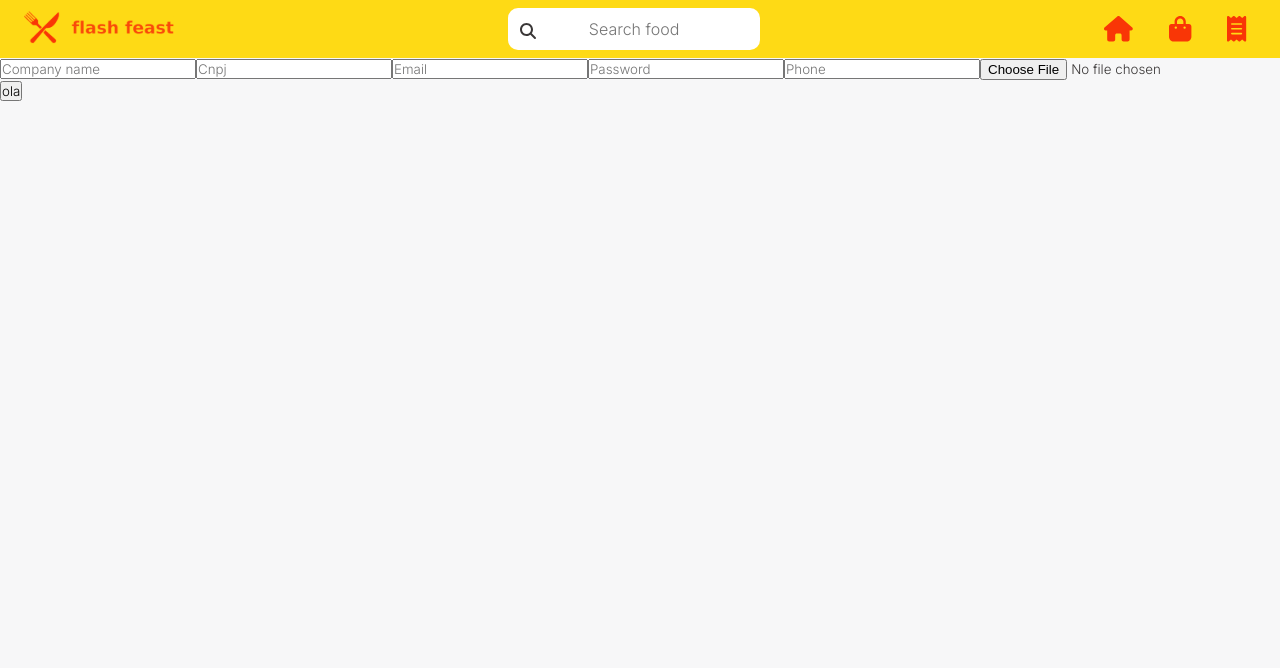
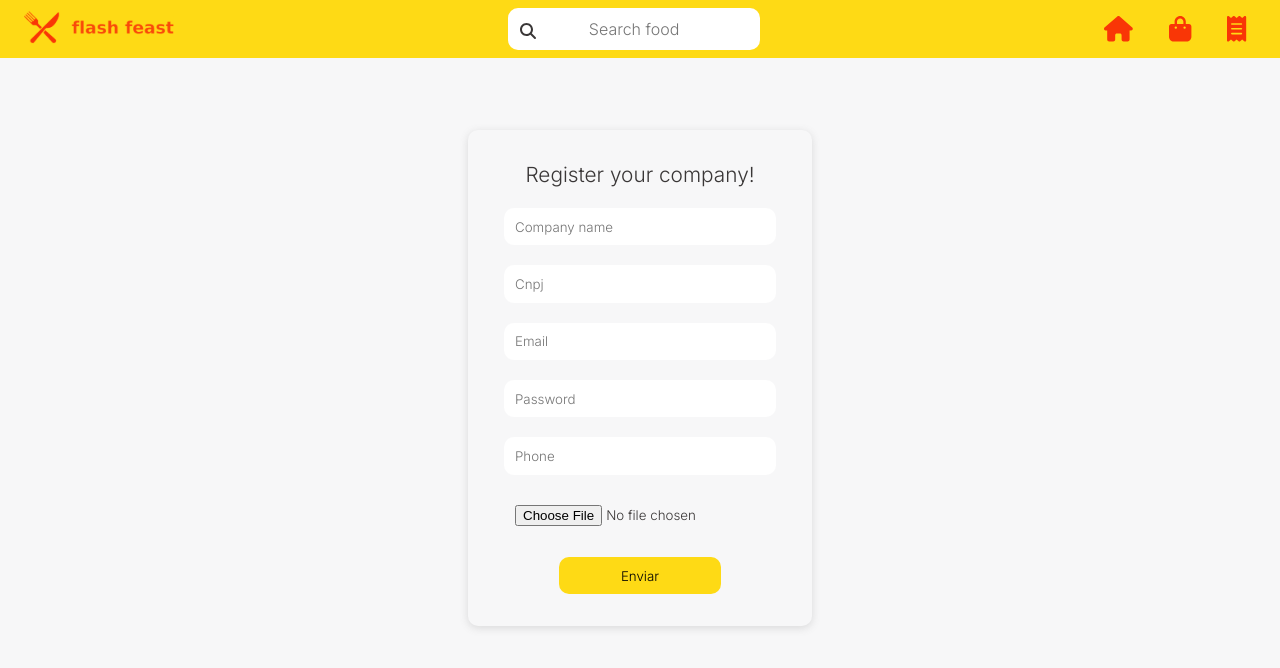
Before and after one commit to Flavio-Lisboa/flash-feast-web, an Angular app: page /company-registration in a window 1280 px wide. Shown: the top 668 px of the page. Built offline with nearby package versions, Linux system fonts and the light colour scheme.

Commit message:
Refactoring home and registration css

```diff
--- a/src/app/app.module.ts
+++ b/src/app/app.module.ts
@@ -9,13 +9,15 @@ import { HomeComponent } from './components/pages/home/home.component';
 import { HttpClientModule } from '@angular/common/http';
 import { CompanyRegistrationFormComponent } from './components/pages/company-registration-form/company-registration-form.component';
 import { ReactiveFormsModule } from '@angular/forms';
+import { CompanyOutletComponent } from './components/company-outlet/company-outlet.component';
 
 @NgModule({
   declarations: [
     AppComponent,
     HeaderComponent,
     HomeComponent,
-    CompanyRegistrationFormComponent
+    CompanyRegistrationFormComponent,
+    CompanyOutletComponent
   ],
   imports: [
     BrowserModule,
--- /dev/null
+++ b/src/app/components/company-outlet/company-outlet.component.css
@@ -0,0 +1,125 @@
+.company-menu {
+    margin-top: 2em;
+}
+
+.company-menu__info {
+    display: flex;
+    align-items: center;
+    margin: 1em 0 1em 0;
+}
+
+.company-menu__info img{
+    width: 60px;
+    height: 60px;
+    border-radius: 50%;
+    margin-right: 1em;
+}
+
+.company-menu__info span{
+    font-size: 1.5rem;
+}
+
+.cards {
+    display: flex;
+    flex-wrap: wrap;
+    justify-content: left;
+    margin: 0 0 4em 0;
+}
+
+.card {
+    width: 10%;
+    min-width: 300px;
+    display: grid;
+    border-radius: 10px;
+    border: 1px solid #F5F3F3;
+    margin: 0 1.5em 1.5em 0;
+    position: relative;
+    box-shadow: rgba(99, 99, 99, 0.2) 0px 2px 8px 0px;
+}
+
+.card img {
+    width: 100%;
+    height: 200px;
+    margin-bottom: 1em;
+    border-radius: 10px 10px 0 0;
+}
+
+.card h2 {
+    margin-left: 0.5rem;
+}
+
+.card span {
+    margin: 1rem 0.5rem 0 0.5rem;
+}
+
+.card span:nth-child(3){
+    overflow: hidden;
+    height: 1.4em;
+    line-height: 1.4rem;
+}
+
+.card span:nth-child(5){
+    margin-bottom: 60px;
+}
+
+.card button {
+    background-color: #FEDA15;
+    padding: 0.8em;
+    width: 60%;
+    max-height: 37px;
+    margin: 1em 0 0.5em 0;
+    border: none;
+    border-radius: 1em;
+    font-size: 0.8rem;
+    font-weight: bold;
+    cursor: pointer;
+    transition: 0.4s;
+    position: absolute;
+    bottom: 0px;
+    margin-left: 20%;
+}
+
+.card button:hover {
+    background-color: #FEE34C;
+}
+
+@media (max-width: 1025px) {
+    .cards {
+        justify-content: center;
+    }
+
+    h1 {
+        font-size: 1.5rem;
+    }
+
+    .company-menu__info img{
+        width: 50px;
+        height: 50px;
+    }
+
+    .company-menu__info span{
+        font-size: 1.2rem;
+    }
+
+    .card {
+        min-width: 280px;
+    }
+
+    .card img {
+        height: 160px;
+    }
+
+    .card h2 {
+        font-size: 1.3rem;
+    }
+
+    .card span:nth-child(3){
+        height: 1.4em;
+        line-height: 1.1rem;
+    }
+
+    .card button {
+        padding: 0.7em;
+        max-height: 37px;
+    }
+}
--- /dev/null
+++ b/src/app/components/company-outlet/company-outlet.component.html
@@ -0,0 +1,16 @@
+<div class="company-menu">
+    <div class="company-menu__info">
+        <img src="{{companyOutletData.companyLogo}}" alt="">
+        <span>{{companyOutletData.companyName | titlecase}}</span>
+    </div>
+    <div class="cards">
+        <div class="card" *ngFor="let card of companyOutletData.menus">
+            <img src="{{card.image}}" alt="">
+            <h2>{{card.name}}</h2>
+            <span>{{card.description}}</span>
+            <span>Qtd: {{card.availableQuantity}}</span>
+            <span>R$ {{card.price}}</span>
+            <button>Buy</button>
+        </div>
+    </div>
+</div>
--- /dev/null
+++ b/src/app/components/company-outlet/company-outlet.component.ts
@@ -0,0 +1,17 @@
+import { Component, Input, OnInit } from '@angular/core';
+import { HomeContent } from '../../interfaces/HomeContent';
+
+@Component({
+  selector: 'app-company-outlet',
+  templateUrl: './company-outlet.component.html',
+  styleUrls: ['./company-outlet.component.css']
+})
+export class CompanyOutletComponent implements OnInit {
+  @Input() companyOutletData!: HomeContent;
+
+  constructor() { }
+
+  ngOnInit(): void {
+  }
+
+}
--- a/src/app/components/pages/company-registration-form/company-registration-form.component.css
+++ b/src/app/components/pages/company-registration-form/company-registration-form.component.css
@@ -0,0 +1,67 @@
+.container {
+    height: 80vh;
+    display: flex;
+    align-items: center;
+    justify-content: center;
+}
+
+.form {
+    width: 18%;
+    min-width: 280px;
+    display: grid;
+    justify-content: center;
+    box-shadow: rgba(99, 99, 99, 0.2) 0px 2px 8px 0px;
+    padding: 2em;
+    border-radius: 10px;
+}
+
+.form span {
+    margin: 0 auto;
+    font-size: 1.3rem;
+    margin-bottom: 1em;
+}
+
+.form input {
+    width: 400px;
+    padding: 1em;
+    border-radius: 10px;
+    border: none;
+    margin-bottom: 1.5em;
+}
+
+
+.form button {
+    width: 60%;
+    padding: 0.8em;
+    border-radius: 10px;
+    border: none;
+    margin: 0 auto;
+    background-color: #FEDA15;
+    transition: 0.4s;
+
+
+}
+
+.form button:hover {
+    background-color: #FEE34C;
+}
+
+@media (max-width: 2325px) {
+    .form input {
+        width: 350px;
+    }
+}
+
+@media (max-width: 2100px) {
+    .form input {
+        width: 300px;
+        padding: 0.9em;
+    }
+}
+
+@media (max-width: 1650px) {
+    .form input {
+        width: 250px;
+        padding: 0.8em;
+    }
+}
--- a/src/app/components/pages/company-registration-form/company-registration-form.component.html
+++ b/src/app/components/pages/company-registration-form/company-registration-form.component.html
@@ -1,9 +1,12 @@
-<form (ngSubmit)="submit()" [formGroup]="companyRegistrationForm">
+<div class="container">
+    <form class="form" (ngSubmit)="submit()" [formGroup]="companyRegistrationForm">
+        <span>Register your company!</span>
         <input type="text" placeholder="Company name" formControlName="name">
         <input type="text" placeholder="Cnpj" formControlName="cnpj">
         <input type="text" placeholder="Email" formControlName="email">
         <input type="text" placeholder="Password" formControlName="password">
         <input type="text" placeholder="Phone" formControlName="phone">
         <input type="file" accept="image/*" (change)="onFileSelected($event)">
-    <button type="submit">ola</button>
+        <button type="submit">Enviar</button>
     </form>
+</div>
--- a/src/app/components/pages/company-registration-form/company-registration-form.component.ts
+++ b/src/app/components/pages/company-registration-form/company-registration-form.component.ts
@@ -2,6 +2,8 @@ import { Component, OnInit } from '@angular/core';
 import { FormBuilder, FormGroup } from '@angular/forms';
 import { CompanyService } from 'src/app/services/company.service';
 import { Company } from 'src/app/interfaces/Company';
+import { finalize } from 'rxjs';
+import { Router } from '@angular/router';
 
 @Component({
   selector: 'app-company-registration-form',
@@ -13,17 +15,10 @@ export class CompanyRegistrationFormComponent implements OnInit {
   companyRegistrationForm!: FormGroup;
   companyData!: Company;
 
-  constructor(private companyService: CompanyService, private formBuilder: FormBuilder) { }
+  constructor(private companyService: CompanyService, private formBuilder: FormBuilder, private route: Router) { }
 
   ngOnInit(): void {
-    this.companyRegistrationForm = this.formBuilder.group({
-      cnpj: [null],
-      name: [null],
-      email: [null],
-      password: [null],
-      phone: [null],
-      logo: [null]
-    })
+    this.companyRegistrationForm = this.formBuilder.group({ cnpj: [null], name: [null], email: [null], password: [null], phone: [null], logo: [null] })
 
     this.companyRegistrationForm.valueChanges.subscribe(formData => {
       this.companyData = formData;
@@ -37,8 +32,10 @@ export class CompanyRegistrationFormComponent implements OnInit {
     formData.append('email', this.companyData.email);
     formData.append('password', this.companyData.password);
     formData.append('phone', this.companyData.phone);
-    formData.append('logo', this.companyData.cnpj);
-    this.companyService.createCompany(formData).subscribe();
+    formData.append('logo', this.companyData.logo);
+    this.companyService.createCompany(formData).pipe(
+      finalize(() => this.route.navigate(['home']))
+    ).subscribe();
   }
 
   onFileSelected(event: any) {
--- a/src/app/components/pages/home/home.component.css
+++ b/src/app/components/pages/home/home.component.css
@@ -4,128 +4,6 @@ h1 {
     margin-top: 0.7em;
 }
 
-.company-menu {
-    margin-top: 2em;
+.container {
+    padding: 2em;
 }
-
-.company-menu__info {
-    display: flex;
-    align-items: center;
-    margin: 1em 0 1em 2em;
-}
-
-.company-menu__info img{
-    width: 60px;
-    height: 60px;
-    border-radius: 50%;
-    margin-right: 1em;
-}
-
-.company-menu__info span{
-    font-size: 1.5rem;
-}
-
-.cards {
-    display: flex;
-    flex-wrap: wrap;
-    justify-content: left;
-    margin: 0 0 4em 2em;
-}
-
-.card {
-    width: 10%;
-    min-width: 300px;
-    display: grid;
-    border-radius: 10px;
-    border: 1px solid #F5F3F3;
-    margin: 0 1.5em 1.5em 0;
-    position: relative;
-    box-shadow: rgba(99, 99, 99, 0.2) 0px 2px 8px 0px;
-}
-
-.card img {
-    width: 100%;
-    height: 200px;
-    margin-bottom: 1em;
-    border-radius: 10px 10px 0 0;
-}
-
-.card h2 {
-    margin-left: 0.5rem;
-}
-
-.card span {
-    margin: 1rem 0.5rem 0 0.5rem;
-}
-
-.card span:nth-child(3){
-    overflow: hidden;
-    height: 1.4em;
-    line-height: 1.4rem;
-}
-
-.card span:nth-child(5){
-    margin-bottom: 60px;
-}
-
-.card button {
-    background-color: #FEDA15;
-    padding: 0.8em;
-    width: 60%;
-    max-height: 37px;
-    margin: 1em 0 0.5em 0;
-    border: none;
-    border-radius: 1em;
-    font-weight: bold;
-    cursor: pointer;
-    transition: 0.4s;
-    position: absolute;
-    bottom: 0px;
-    margin-left: 20%;
-}
-
-.card button:hover {
-    background-color: #FEE34C;
-}
-
-@media (max-width: 1025px) {
-    .cards {
-        justify-content: center;
-    }
-
-    h1 {
-        font-size: 1.5rem;
-    }
-
-    .company-menu__info img{
-        width: 50px;
-        height: 50px;
-    }
-
-    .company-menu__info span{
-        font-size: 1.2rem;
-    }
-
-    .card {
-        min-width: 280px;
-    }
-
-    .card img {
-        height: 160px;
-    }
-
-    .card h2 {
-        font-size: 1.3rem;
-    }
-
-    .card span:nth-child(3){
-        height: 1.4em;
-        line-height: 1.1rem;
-    }
-
-    .card button {
-        padding: 0.7em;
-        max-height: 37px;
-    }
-
-}
--- a/src/app/components/pages/home/home.component.html
+++ b/src/app/components/pages/home/home.component.html
@@ -1,19 +1,3 @@
 <div class="container">
-
-    <div class="company-menu" *ngFor="let company of homeContent">
-        <div class="company-menu__info">
-            <img src="{{company.companyLogo}}" alt="">
-            <span>{{company.companyName | titlecase}}</span>
-        </div>
-        <div class="cards">
-            <div class="card" *ngFor="let card of company.menus">
-                <img src="{{card.image}}" alt="">
-                <h2>{{card.name}}</h2>
-                <span>{{card.description}}</span>
-                <span>Qtd: {{card.availableQuantity}}</span>
-                <span>R$ {{card.price}}</span>
-                <button>Buy</button>
-            </div>
-        </div>
-    </div>
+    <app-company-outlet [companyOutletData]="company" *ngFor="let company of homeContent"></app-company-outlet>
 </div>
--- a/src/app/components/pages/home/home.component.ts
+++ b/src/app/components/pages/home/home.component.ts
@@ -8,12 +8,12 @@ import { HomeService } from 'src/app/services/home.service';
   styleUrls: ['./home.component.css']
 })
 export class HomeComponent implements OnInit {
-  homeContent: HomeContent[] = [];
+  homeContent!: HomeContent[];
 
   constructor(private homeService: HomeService) { }
 
   ngOnInit(): void {
-    this.homeService.getMenuData().subscribe((items) => {
+    this.homeService.getMenuData().subscribe((items: HomeContent[]) => {
       this.homeContent = items;
     });
   }
--- a/src/app/services/company.service.ts
+++ b/src/app/services/company.service.ts
@@ -1,6 +1,6 @@
 import { Injectable } from '@angular/core';
-import { HttpClient } from '@angular/common/http';
-import { Observable } from 'rxjs';
+import { HttpClient, HttpErrorResponse } from '@angular/common/http';
+import { Observable, catchError, throwError } from 'rxjs';
 import { environment } from 'src/environments/environment';
 
 @Injectable({
```
Also changed, not shown: 1 other file (tests, documents, lock files or other folders). Lines whose indentation alone changed are shown as unchanged.
